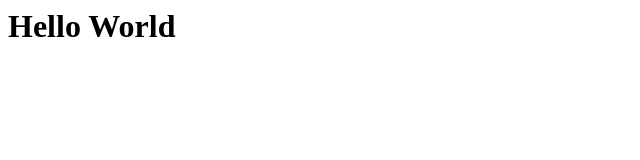
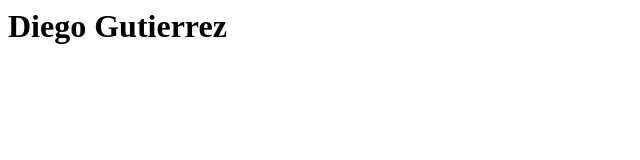
Before and after one commit to diegogutierrez2001/diegogutierrez2001.github.io, a plain HTML site: page index.html in a window 1280 px wide. Shown: the whole page, without its empty margins (0-640 px from the left). Drawn offline with Linux system fonts and the light colour scheme.

Commit message:
Changed website to say "Diego Gutierrez"

```diff
--- a/index.html
+++ b/index.html
@@ -1 +1 @@
-<h1>Hello World</h1>
+<h1>Diego Gutierrez</h1>
```
